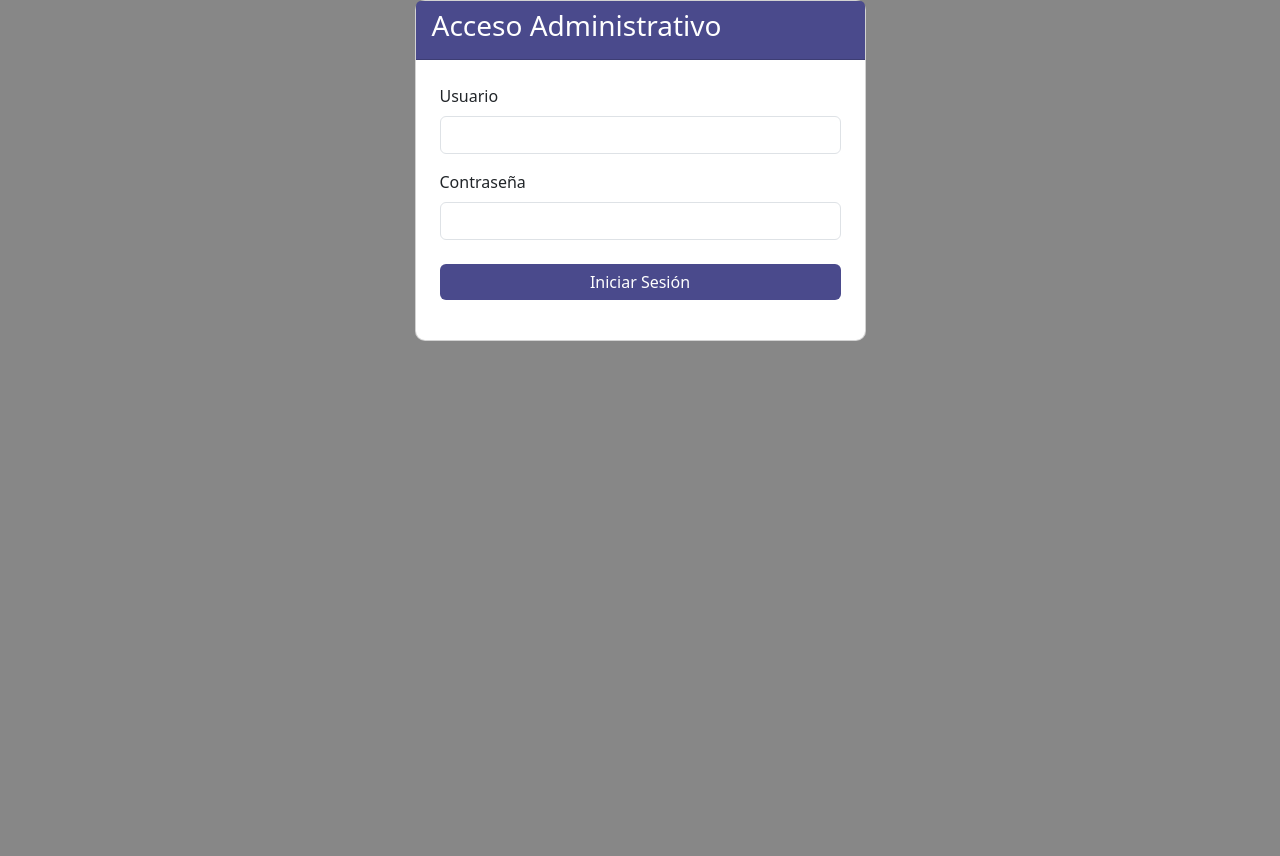
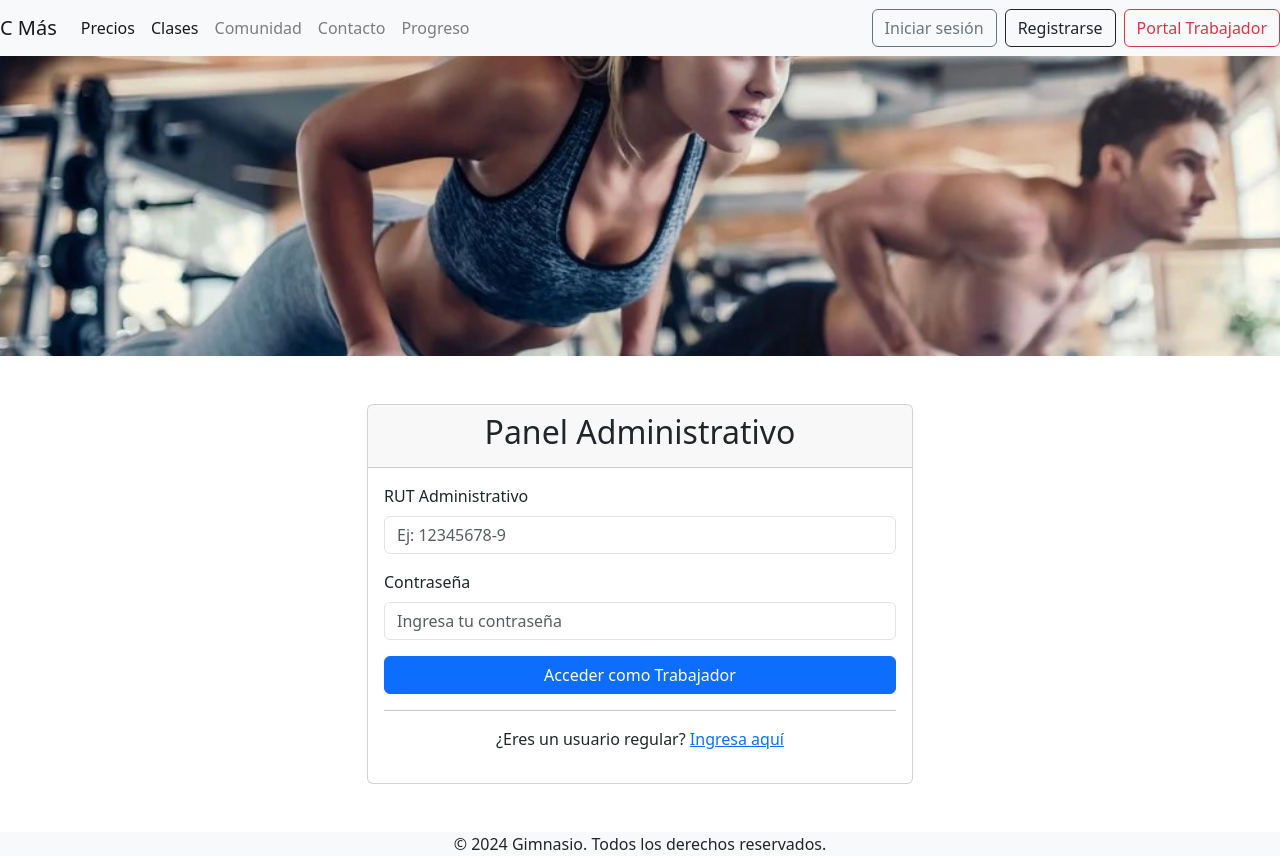
Before and after one commit to Vicho0o0/C-MAS, a Django app: page /PortalAdmin/ in a window 1280 px wide. Before the commit the page ends 341 px from the top, so only its background shows below. Run offline with Django 5.2, Linux system fonts and the light colour scheme; some libraries are stand-ins or nearby versions.

Commit message:
Pequeños_Cambios

```diff
--- a/PortalCMAS/views.py
+++ b/PortalCMAS/views.py
@@ -7,6 +7,8 @@
 from PortalCMAS.models import Clases, Membresias
 from .forms import RegistroEntradaForm, MetricasForm, ClasesForm, FormLogin, MembresiasForm, FormRegistro
 from django.contrib.auth.models import User
+from django.contrib.auth.decorators import user_passes_test
+from django.contrib.auth import authenticate, login
 
 def Index(request):
     return render(request, 'index.html')
@@ -64,7 +66,7 @@
                 user = User.objects.get(perfil__rut=rut)
                 if user.password == password:
                     login(request, user)
-                    return redirect('../')
+                    return redirect('../crear_clase/')
                 else:
                     messages.error(request, "Contraseña incorrecta.")
             except User.DoesNotExist:
@@ -142,6 +144,21 @@
     return render(request, 'clases_eliminar.html', {'clases': clases})
 
 def Login_Admin(request):
+    if request.method == "POST":
+        rut = request.POST.get('username')
+        password = request.POST.get('password')
+
+        try:
+            user = User.objects.get(perfil__rut=rut)
+            if user.password == password and user.is_staff:
+                login(request, user)
+                messages.success(request, "Inicio de sesión exitoso.")
+                return redirect('../')
+            else:
+                messages.error(request, "Credenciales incorrectas o usuario sin permisos.")
+        except User.DoesNotExist:
+            messages.error(request, "RUT no encontrado.")
+
     return render(request, 'PortalAdministrativo.html')
 
 def Metricas_clientes(request):
--- a/SistemaCMAS/urls.py
+++ b/SistemaCMAS/urls.py
@@ -17,7 +17,7 @@
     path('Contactos/', Contactos),
     path('Inscripcion/', Inscripcion),
     path('RegistroEntrada/', RegistroEntrada),
-    path('PortalAdmin/', Login_Admin),
+    path('PortalAdmin/', Login_Admin, name='login_admin'),
     path('MembresiasAdmin/', MembresiasAdmin),
     path('crear_membresia/', CrearMembresias),
     path('eliminar_membresia/<int:id>', Eliminar_Membresia),
--- a/templates/PortalAdministrativo.html
+++ b/templates/PortalAdministrativo.html
@@ -1,42 +1,54 @@
 {% load static %}
-<html lang="es">
-<head>
-    <meta charset="UTF-8">
-    <meta name="viewport" content="width=device-width, initial-scale=1.0">
-    <title>Admin Login - C Más Gimnasio</title>
-    <link href="https://stackpath.bootstrapcdn.com/bootstrap/4.5.2/css/bootstrap.min.css" rel="stylesheet">
-    <link href="https://cdn.jsdelivr.net/npm/bootstrap@5.3.3/dist/css/bootstrap.min.css" rel="stylesheet">
-    <link rel="stylesheet" href="{% static 'style/styles.css' %}">
-</head>
-<body>
-    <div class="container">
+{% include 'header.html' %}
+<header class="pricing-header" style="background: url('{% static 'img/Gim_Precios.jpg' %}') no-repeat center center; background-size: cover; height: 300px;"></header>
+
+<div class="container mt-5">
     <div class="row justify-content-center">
-            <div class="col-md-6 col-lg-5">
+        <div class="col-md-6">
             <div class="card">
-                    <div class="card-header">
-                        <h3>Acceso Administrativo</h3>
+                <div class="card-header text-center">
+                    <h2>Panel Administrativo</h2>
                 </div>
-                    <div class="card-body p-4">
-                        <form method="POST">
+                <div class="card-body">
+                    {% if messages %}
+                        <div class="mb-3">
+                            {% for message in messages %}
+                                <div class="alert alert-{{ message.tags }}">{{ message }}</div>
+                            {% endfor %}
+                        </div>
+                    {% endif %}
+                    <form method="POST" action="{% url 'login_admin' %}">
                         {% csrf_token %}
                         <div class="form-group mb-3">
-                                <label for="form.nombre">Usuario</label>
-                                <input type="text" class="form-control" id="nombre" name="nombre" required>
+                            <label for="username">RUT Administrativo</label>
+                            <input type="text" class="form-control" id="username" name="username"
+                                placeholder="Ej: 12345678-9" required oninput="formatRut(this)">
                         </div>
-                            <div class="form-group mb-4">
+                        <div class="form-group mb-3">
                             <label for="password">Contraseña</label>
-                                <input type="password" class="form-control" id="password" name="password" required>
+                            <input type="password" class="form-control" id="password" name="password"
+                                placeholder="Ingresa tu contraseña" required>
                         </div>
-                            <button type="submit" class="btn btn-primary btn-block">Iniciar Sesión</button>
+                        <button type="submit" class="btn btn-primary w-100">Acceder como Trabajador</button>
                     </form>
+                    <hr>
+                    <div class="text-center">
+                        <p>¿Eres un usuario regular? <a href="../PortalLogin">Ingresa aquí</a></p>
+                    </div>
                 </div>
             </div>
         </div>
     </div>
 </div>
 
-    <script src="https://code.jquery.com/jquery-3.5.1.slim.min.js"></script>
-    <script src="https://cdn.jsdelivr.net/npm/@popperjs/core@2.9.3/dist/umd/popper.min.js"></script>
-    <script src="https://stackpath.bootstrapcdn.com/bootstrap/4.5.2/js/bootstrap.min.js"></script>
-</body>
-</html>
+<script>
+function formatRut(input) {
+    let value = input.value.replace(/[^0-9kK]/g, '');
+    if (value.length > 1) {
+        value = value.slice(0, -1) + '-' + value.slice(-1);
+    }
+    input.value = value;
+}
+</script>
+
+{% include 'footer.html' %}
--- a/templates/PortalRegistro.html
+++ b/templates/PortalRegistro.html
@@ -76,16 +76,11 @@
 
 <script>
 function formatRut(input) {
-    // Eliminar cualquier caracter que no sea número
     let value = input.value.replace(/[^\d]/g, '');
-
-    // Si hay suficientes números, insertar el guión
     if (value.length > 1) {
         value = value.slice(0, -1) + '-' + value.slice(-1);
     }
-
     input.value = value;
 }
 </script>
-
 {% include 'footer.html' %}
--- a/templates/header.html
+++ b/templates/header.html
@@ -32,7 +32,6 @@
               <a class="nav-link" href="../Progreso">Progreso</a>
           </li>
           </ul>
-          <button id="toggleThemeBtn" class="btn btn-outline-dark mr-2">Modo Oscuro</button>
           <a class="btn btn-outline-secondary border-secondary mr-2" href="../PortalLogin/">Iniciar sesión</a>
           <a class="btn btn-outline-dark border-dark" href="../PortalRegistro/">Registrarse</a>
           <a class="btn btn-outline-danger border-danger ml-2" href="../PortalAdmin/">Portal Trabajador</a>
```
Also changed, not shown: templates/PortalLogin.html (+10 -0 lines). Lines whose indentation alone changed are shown as unchanged.
